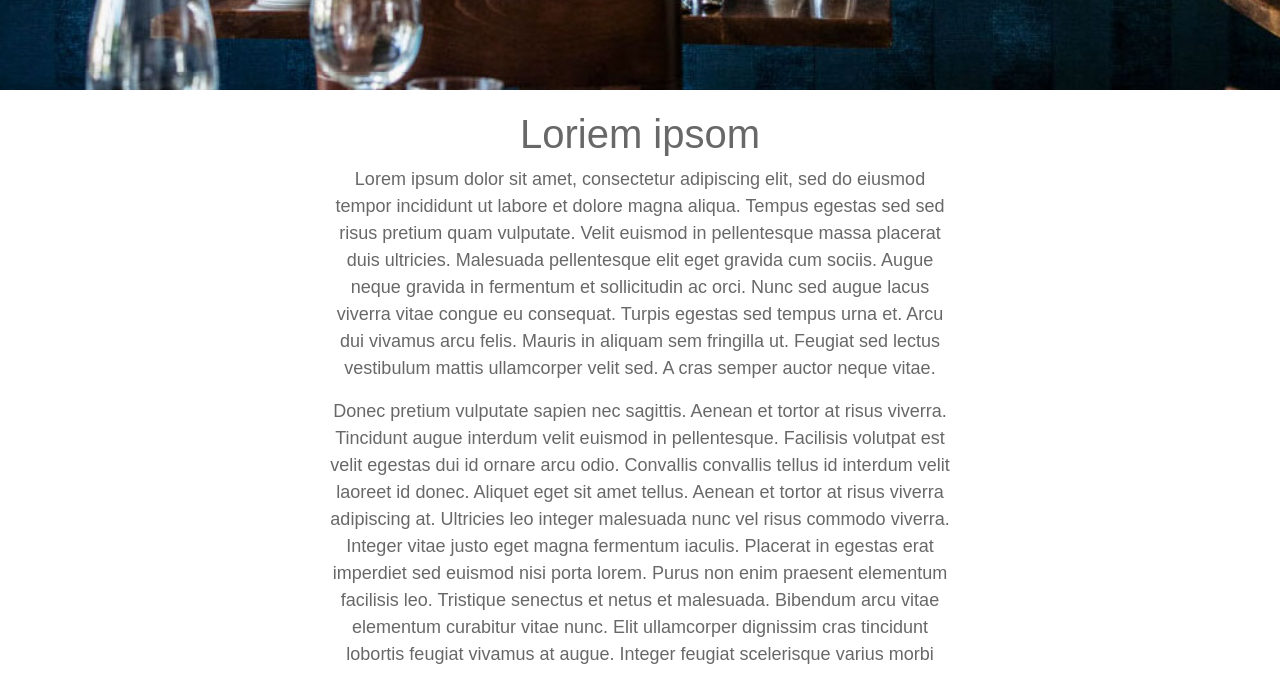
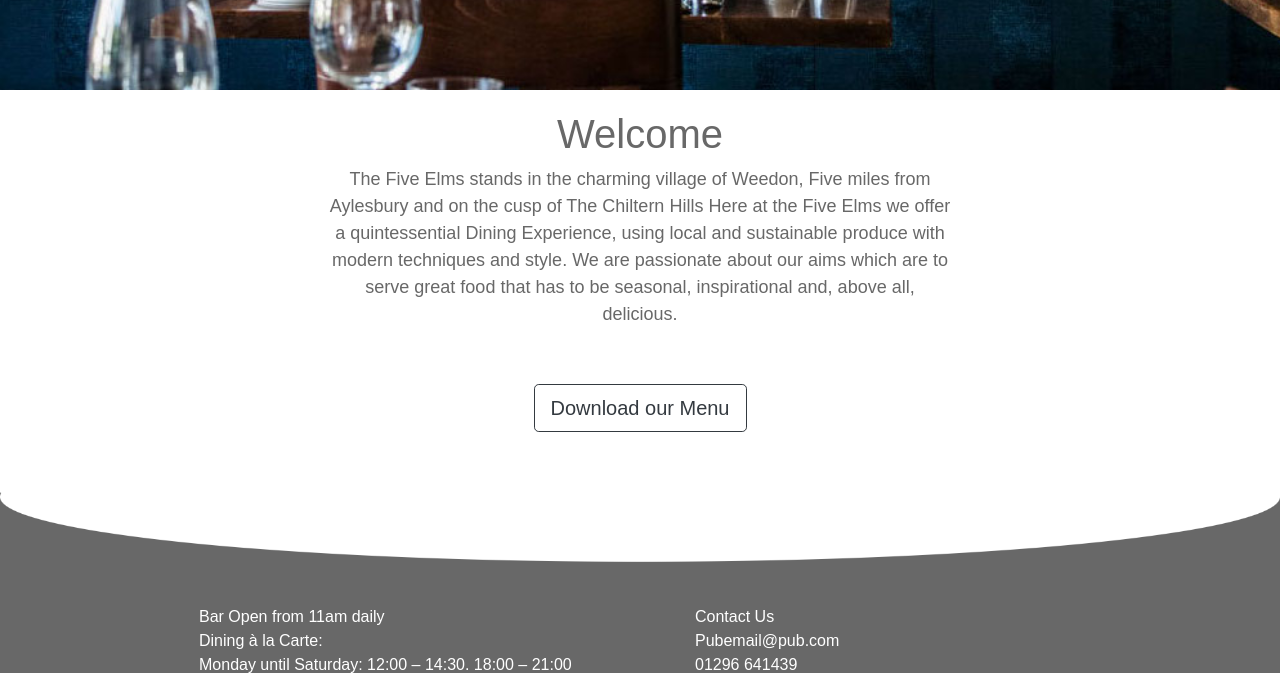
Before and after one commit to CharlesHenshaw/the_five_elms, a plain HTML site: page index.html in a window 1280 px wide. Shown: the part 710-1383 px from the top of the page. Drawn offline with nearby package versions, Linux system fonts and the light colour scheme.

Commit message:
Update Welcome

```diff
--- a/index.html
+++ b/index.html
@@ -50,9 +50,12 @@
                 <div class="welcome-container text-center">
                     <div class="row">
                       <div class="offset-md-3 col-md-6 col-sm-12">
-                          <h1> Loriem ipsom</h1>
-                          <p>Lorem ipsum dolor sit amet, consectetur adipiscing elit, sed do eiusmod tempor incididunt ut labore et dolore magna aliqua. Tempus egestas sed sed risus pretium quam vulputate. Velit euismod in pellentesque massa placerat duis ultricies. Malesuada pellentesque elit eget gravida cum sociis. Augue neque gravida in fermentum et sollicitudin ac orci. Nunc sed augue lacus viverra vitae congue eu consequat. Turpis egestas sed tempus urna et. Arcu dui vivamus arcu felis. Mauris in aliquam sem fringilla ut. Feugiat sed lectus vestibulum mattis ullamcorper velit sed. A cras semper auctor neque vitae.</p>
-                          <p>Donec pretium vulputate sapien nec sagittis. Aenean et tortor at risus viverra. Tincidunt augue interdum velit euismod in pellentesque. Facilisis volutpat est velit egestas dui id ornare arcu odio. Convallis convallis tellus id interdum velit laoreet id donec. Aliquet eget sit amet tellus. Aenean et tortor at risus viverra adipiscing at. Ultricies leo integer malesuada nunc vel risus commodo viverra. Integer vitae justo eget magna fermentum iaculis. Placerat in egestas erat imperdiet sed euismod nisi porta lorem. Purus non enim praesent elementum facilisis leo. Tristique senectus et netus et malesuada. Bibendum arcu vitae elementum curabitur vitae nunc. Elit ullamcorper dignissim cras tincidunt lobortis feugiat vivamus at augue. Integer feugiat scelerisque varius morbi enim nunc. Dictum sit amet justo donec enim diam vulputate ut pharetra. Fermentum posuere urna nec tincidunt praesent semper feugiat. Purus ut faucibus pulvinar elementum integer enim neque volutpat.</p>
+                          <h1>Welcome</h1>
+                          <p>
+                              The Five Elms stands in the charming village of Weedon, Five miles from Aylesbury and on the cusp of The Chiltern Hills
+                              Here at the Five Elms we offer a quintessential Dining Experience, using local and sustainable produce with modern techniques and style.
+                              We are passionate about our aims which are to serve great food that has to be seasonal, inspirational and, above all, delicious.
+                          </p>
                       </div>
                     </div>
                 </div>
```
